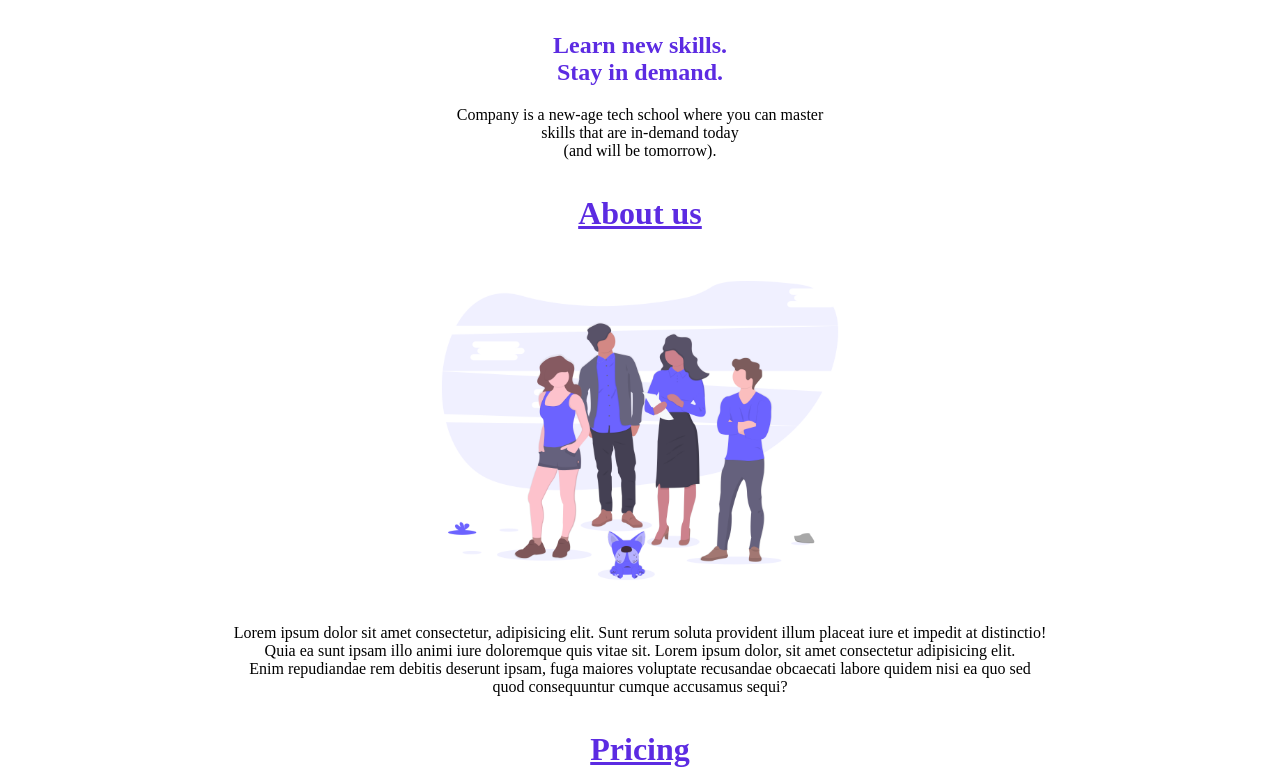
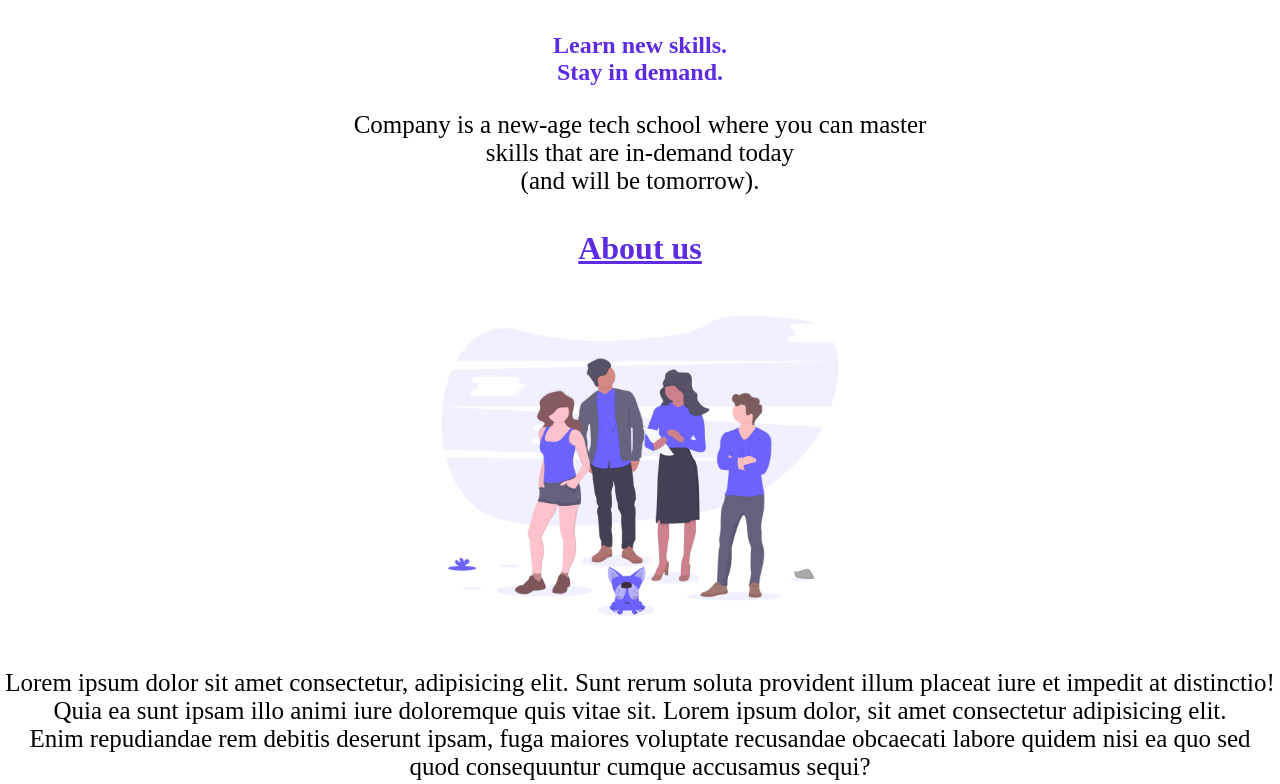
Before and after one commit to Samyak2107/company-template, a plain HTML site: page index.html in a window 1280 px wide. Shown: the part 489-1273 px from the top of the page. Drawn offline with Linux system fonts and the light colour scheme.

Commit message:
Update index.html

```diff
--- a/index.html
+++ b/index.html
@@ -17,7 +17,7 @@
             </div>
             <div style="min-width: 50%; text-align: center;">
               <h2 style="margin-top: 35px; color: rgb(92, 43, 226);">Learn new skills.<br>Stay in demand.</h2>
-              <p>Company is a new-age tech school where you can master<br>skills that are in-demand today<br>(and will be tomorrow).</p>
+              <p style="font-size: 25px;">Company is a new-age tech school where you can master<br>skills that are in-demand today<br>(and will be tomorrow).</p>
             </div>
         </div>
 
@@ -26,7 +26,7 @@
             <div style="display: flex; justify-content: center;">
                 <img src="./about.png" height="auto" width="100%" style="max-width: 480px;">
             </div>
-                <p style="text-align: center;">Lorem ipsum dolor sit amet consectetur, adipisicing elit. Sunt rerum soluta provident illum placeat iure et impedit at distinctio!<br>Quia ea sunt ipsam illo animi iure doloremque quis vitae sit. Lorem ipsum dolor, sit amet consectetur adipisicing elit.<br>Enim repudiandae rem debitis deserunt ipsam, fuga maiores voluptate recusandae obcaecati labore quidem nisi ea quo sed<br>quod consequuntur cumque accusamus sequi?</p>
+                <p style="text-align: center; font-size: 25px;">Lorem ipsum dolor sit amet consectetur, adipisicing elit. Sunt rerum soluta provident illum placeat iure et impedit at distinctio!<br>Quia ea sunt ipsam illo animi iure doloremque quis vitae sit. Lorem ipsum dolor, sit amet consectetur adipisicing elit.<br>Enim repudiandae rem debitis deserunt ipsam, fuga maiores voluptate recusandae obcaecati labore quidem nisi ea quo sed<br>quod consequuntur cumque accusamus sequi?</p>
         </div>
 
         <div class="pricing" style="margin-top: 35px;">
```
